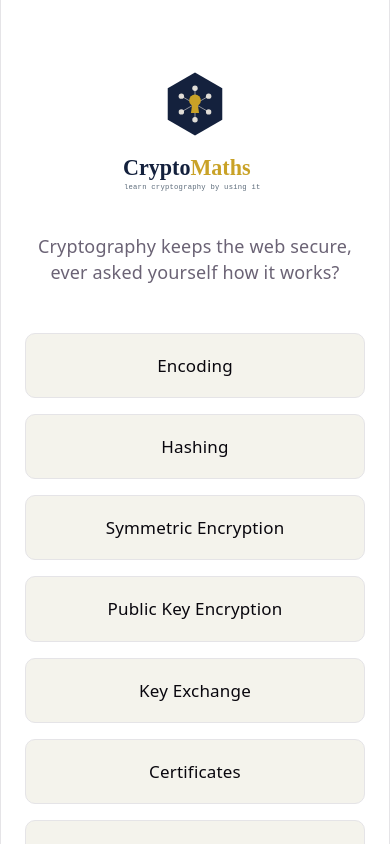
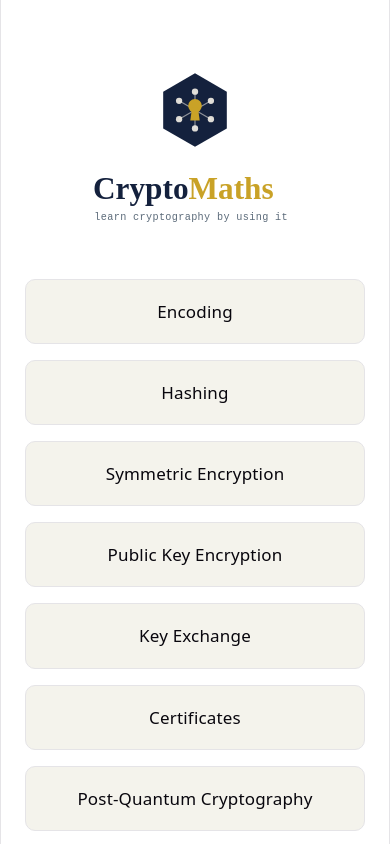
Before and after one commit to gillo7/CryptoMaths, a React (Vite) app in the folder frontend/: page / in a window 390 px wide. Shown: the top 844 px of the page. Built offline with nearby package versions, Linux system fonts and the light colour scheme.

Commit message:
Remove homepage subtitle, enlarge mobile logo wordmark for legibility

```diff
--- a/frontend/src/pages/Home.css
+++ b/frontend/src/pages/Home.css
@@ -13,12 +13,12 @@
   align-items: center;
   justify-content: center;
   gap: 20px;
-  margin: 32px 0;
+  margin: 32px 0 40px;
 
   @media (max-width: 480px) {
     flex-direction: column;
-    gap: 10px;
-    margin: 20px 0;
+    gap: 12px;
+    margin: 20px 0 32px;
   }
 }
 
@@ -28,8 +28,8 @@
   flex-shrink: 0;
 
   @media (max-width: 480px) {
-    width: 72px;
-    height: 72px;
+    width: 84px;
+    height: 84px;
   }
 }
 
@@ -38,15 +38,8 @@
   width: auto;
 
   @media (max-width: 480px) {
-    height: 48px;
+    height: 68px;
   }
-}
-
-.subtitle {
-  max-width: 520px;
-  font-size: 18px;
-  line-height: 145%;
-  margin-bottom: 40px;
 }
 
 .topics {
--- a/frontend/src/pages/Home.tsx
+++ b/frontend/src/pages/Home.tsx
@@ -23,9 +23,6 @@ function Home() {
           />
         </picture>
       </h1>
-      <p className="subtitle">
-        Cryptography keeps the web secure, ever asked yourself how it works?
-      </p>
       <nav className="topics">
         {topics.map((topic) => (
           <Link key={topic.slug} to={`/${topic.slug}`} className="topic-card">
```
